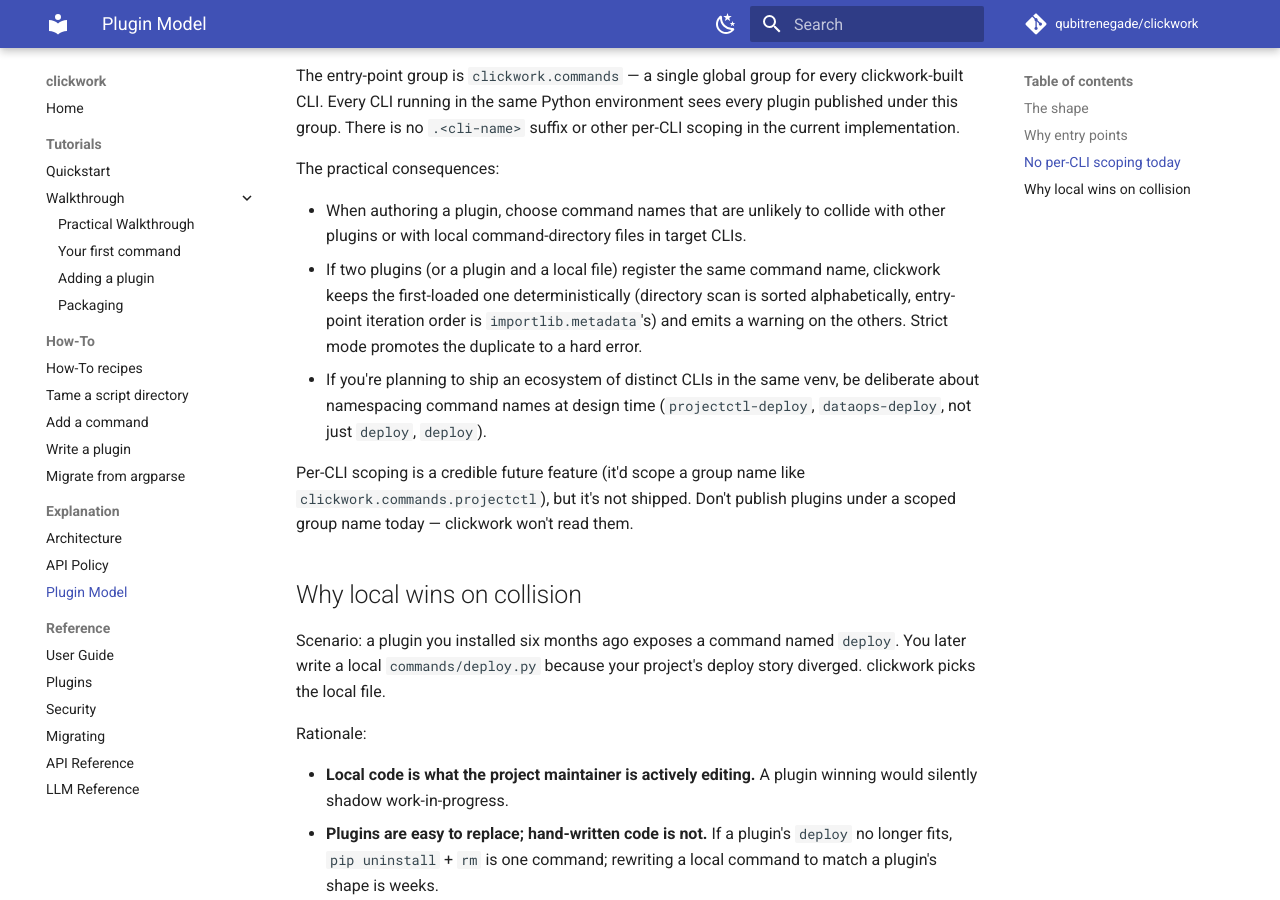
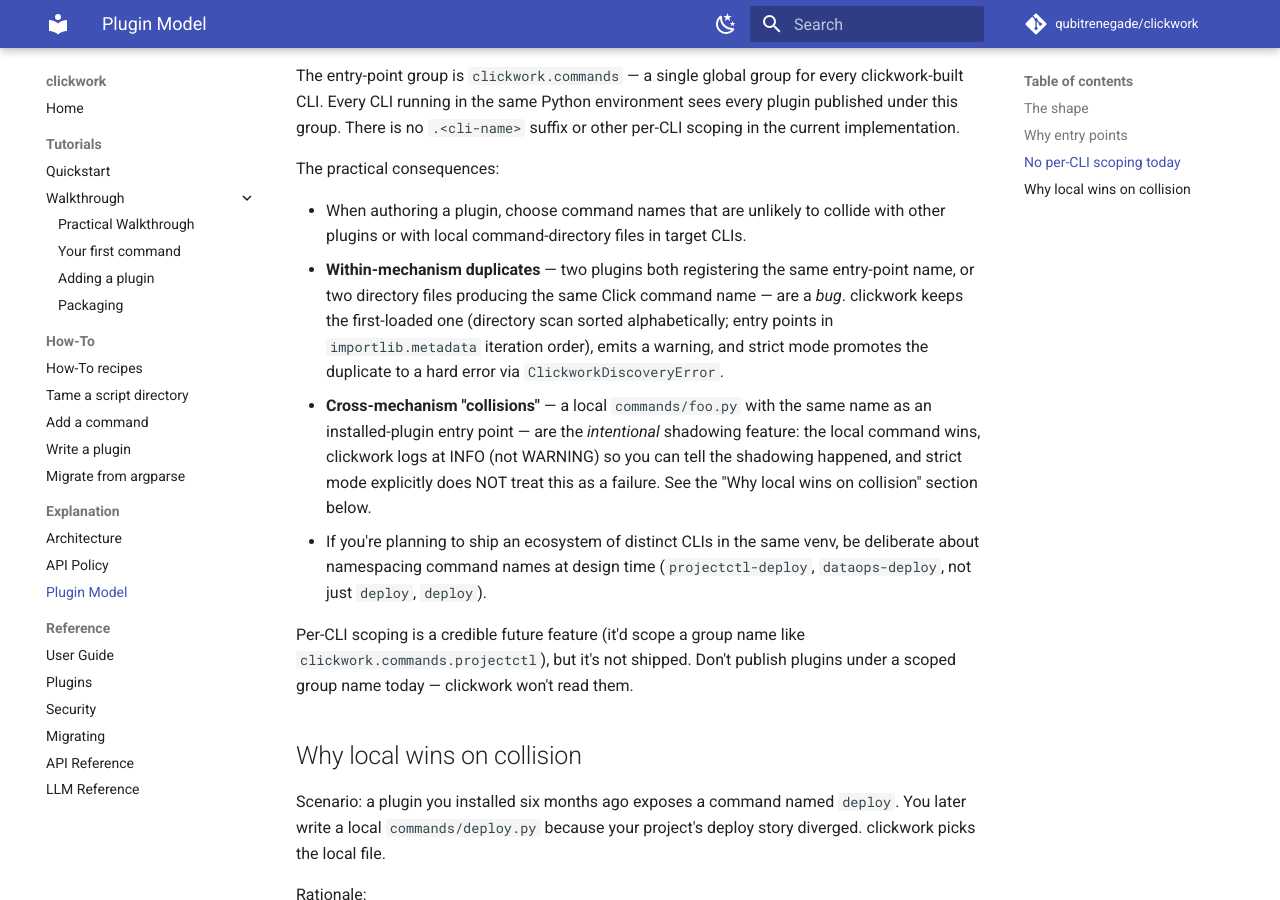
Before and after one commit to qubitrenegade/clickwork, an MkDocs documentation site: the page built from docs/explanation/plugin-model.md, in a window 1280 px wide and 900 px high, scrolled down 1403 px. Built offline with MkDocs 1.6.1 and Material for MkDocs 9.7.7, drawn with Linux system fonts in a browser that asks for light colours; comment, search, counter and statistics services are not loaded.

Commit message:
docs: address PR #101 round-2 review
Four more Copilot findings, all verified against src/clickwork/:

- quickstart.md: path confusion between parent-dir and package-dir
  scaffold. Rewrote step 2-3 to keep cwd in the parent throughout
  and invoke as `python greet/cli.py ...` (the previous `python -m
  greet.cli` from inside greet/ didn't actually work as a package
  import). File paths below cwd are now consistently greet-prefixed.

- plugin-model.md: split the collision bullet to distinguish (a)
  within-mechanism duplicates (warn + keep-first; strict raises via
  ClickworkDiscoveryError) from (b) cross-mechanism shadowing (INFO
  log, local wins, strict does NOT raise — intentional feature).
  Verified against discovery.py:870 + :876-880.

- tame-a-script-directory.md: naming tip claimed the default was
  filename-derived. Rewrote to explain that clickwork keys off
  cli_attr.name (with filename as an only-if-unset fallback), so the
  safe pattern is setting @click.command(name="foo-bar") explicitly.

- (PR description update separately — follow-up.)

Refs #94.

```diff
--- a/docs/explanation/plugin-model.md
+++ b/docs/explanation/plugin-model.md
@@ -74,11 +74,19 @@ The practical consequences:
 - When authoring a plugin, choose command names that are unlikely to
   collide with other plugins or with local command-directory files
   in target CLIs.
-- If two plugins (or a plugin and a local file) register the same
-  command name, clickwork keeps the first-loaded one deterministically
-  (directory scan is sorted alphabetically, entry-point iteration
-  order is `importlib.metadata`'s) and emits a warning on the
-  others. Strict mode promotes the duplicate to a hard error.
+- **Within-mechanism duplicates** — two plugins both registering the
+  same entry-point name, or two directory files producing the same
+  Click command name — are a *bug*. clickwork keeps the first-loaded
+  one (directory scan sorted alphabetically; entry points in
+  `importlib.metadata` iteration order), emits a warning, and strict
+  mode promotes the duplicate to a hard error via
+  `ClickworkDiscoveryError`.
+- **Cross-mechanism "collisions"** — a local `commands/foo.py` with
+  the same name as an installed-plugin entry point — are the
+  *intentional* shadowing feature: the local command wins, clickwork
+  logs at INFO (not WARNING) so you can tell the shadowing happened,
+  and strict mode explicitly does NOT treat this as a failure. See
+  the "Why local wins on collision" section below.
 - If you're planning to ship an ecosystem of distinct CLIs in the
   same venv, be deliberate about namespacing command names at
   design time (`projectctl-deploy`, `dataops-deploy`, not just
```
Also changed, not shown: docs/how-to/tame-a-script-directory.md (+8 -3 lines), docs/tutorials/quickstart.md (+10 -6 lines).
